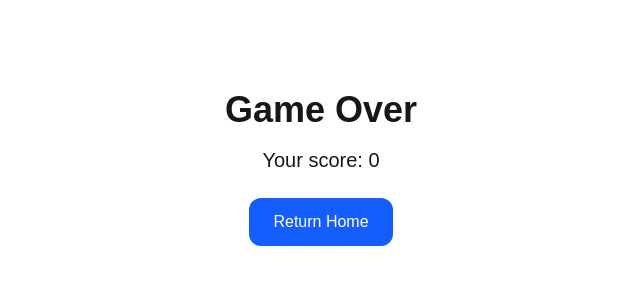
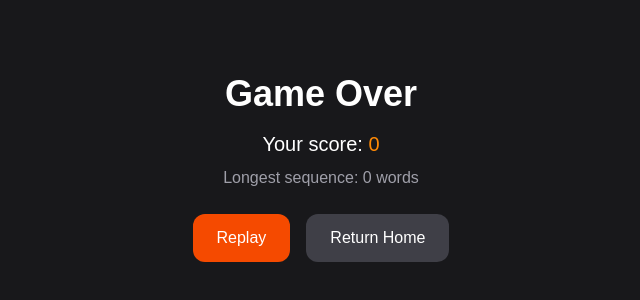
Before and after one commit to reubenjds/typemania, a Next.js app: page /gameover in a window 1280 px wide. Shown: the part 232-532 px from the top of the page, without its empty margins (319-959 px from the left). Built offline with nearby package versions, Linux system fonts and the light colour scheme.

Commit message:
feat: replay button on game over screen

```diff
--- a/src/app/game/page.tsx
+++ b/src/app/game/page.tsx
@@ -123,11 +123,10 @@ export default function Game() {
 			if (lives > 1) {
 				setLives((prev) => prev - 1);
 			} else {
-				const query = new URLSearchParams({
-					score: score.toString(),
-					sequenceLength: sequence.length.toString(),
-				});
-				router.push(`/gameover?${query.toString()}`);
+				const preservedParams = new URLSearchParams(searchParams.toString());
+				preservedParams.set("score", score.toString());
+				preservedParams.set("sequenceLength", sequence.length.toString());
+				router.push(`/gameover?${preservedParams.toString()}`);
 			}
 		}
 
--- a/src/app/gameover/page.tsx
+++ b/src/app/gameover/page.tsx
@@ -1,27 +1,52 @@
 "use client";
+
 import { useState, useEffect } from "react";
 import Link from "next/link";
+import { useRouter, useSearchParams } from "next/navigation";
 
-function GameOver() {
+export default function GameOver() {
+	const router = useRouter();
+	const searchParams = useSearchParams();
 	const [score, setScore] = useState(0);
+	const [sequenceLength, setSequenceLength] = useState(0);
 
 	useEffect(() => {
-		const params = new URLSearchParams(window.location.search);
-		const scoreParam = params.get("score");
-		if (scoreParam) {
-			setScore(parseInt(scoreParam, 10));
-		}
-	}, []);
+		const scoreParam = searchParams.get("score");
+		const sequenceParam = searchParams.get("sequenceLength");
+
+		if (scoreParam) setScore(parseInt(scoreParam, 10));
+		if (sequenceParam) setSequenceLength(parseInt(sequenceParam, 10));
+	}, [searchParams]);
+
+	const handleReplay = () => {
+		const preservedParams = new URLSearchParams(searchParams.toString());
+		preservedParams.delete("score");
+		preservedParams.delete("sequenceLength");
+		router.replace(`/game?${preservedParams.toString()}`);
+	};
 
 	return (
-		<div className='flex flex-col items-center justify-center min-h-screen'>
+		<div className='flex flex-col items-center justify-center min-h-screen bg-zinc-900 text-white px-4'>
 			<h1 className='text-4xl font-bold mb-4'>Game Over</h1>
-			<p className='text-xl mb-6'>Your score: {score}</p>
-			<Link href='/' className='bg-blue-600 text-white px-6 py-3 rounded-xl'>
-				Return Home
-			</Link>
+			<p className='text-xl mb-2'>
+				Your score: <span className='text-orange-400'>{score}</span>
+			</p>
+			<p className='text-md text-zinc-400 mb-6'>
+				Longest sequence: {sequenceLength} words
+			</p>
+
+			<div className='flex gap-4'>
+				<button
+					onClick={handleReplay}
+					className='bg-orange-600 hover:bg-orange-700 text-white px-6 py-3 rounded-xl'>
+					Replay
+				</button>
+				<Link
+					href='/'
+					className='bg-zinc-700 hover:bg-zinc-600 text-white px-6 py-3 rounded-xl'>
+					Return Home
+				</Link>
+			</div>
 		</div>
 	);
 }
-
-export default GameOver;
```
